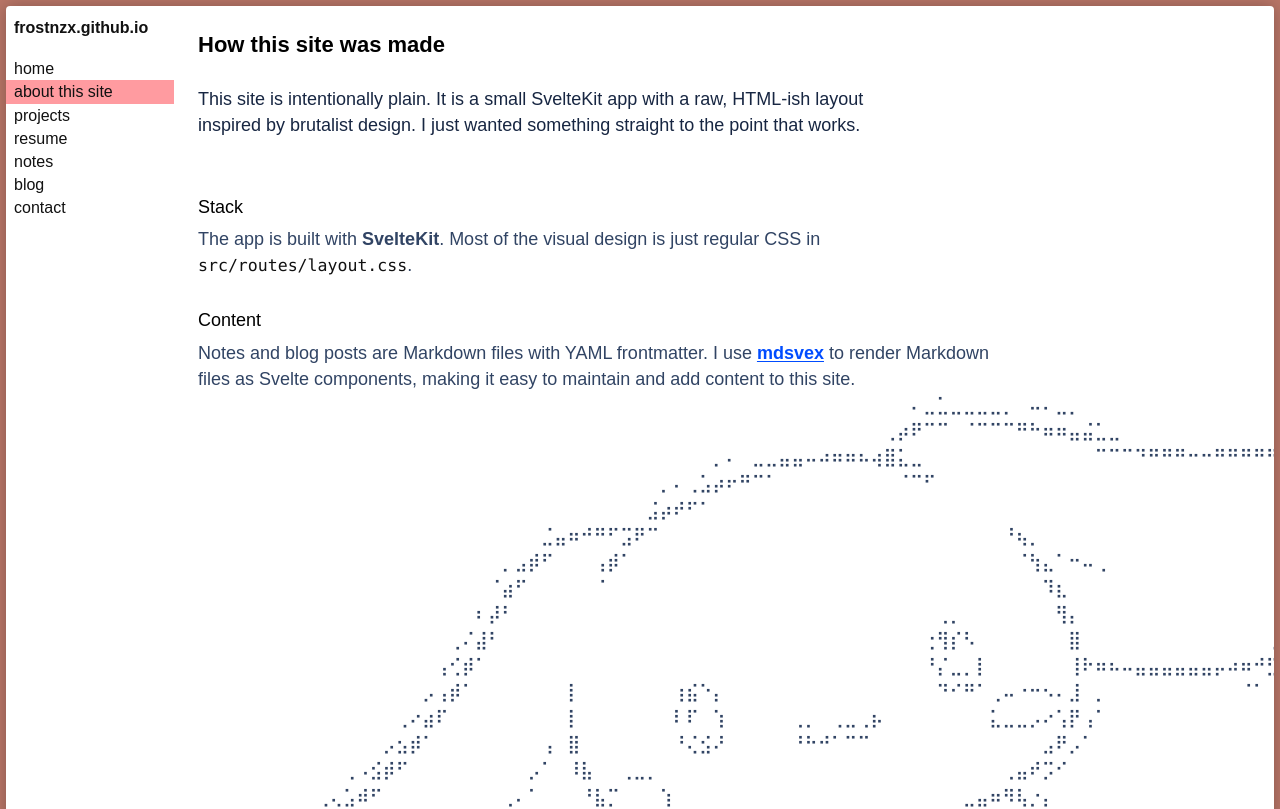
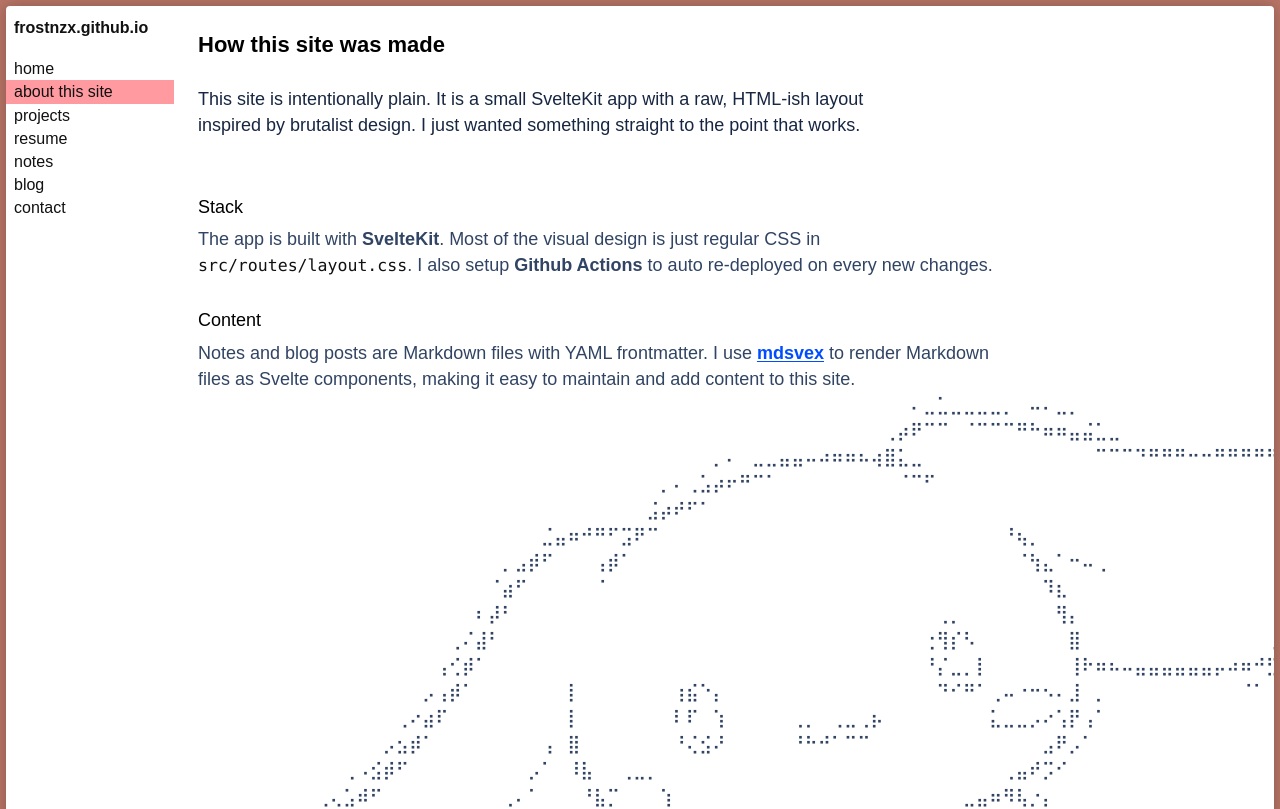
Before and after one commit to frostnzx/blog, a SvelteKit app: page /about in a window 1280 px wide. Shown: the top 809 px of the page. Built offline with nearby package versions, Linux system fonts and the light colour scheme.

Commit message:
fix about page add detail about github actions

```diff
--- a/src/routes/about/+page.svelte
+++ b/src/routes/about/+page.svelte
@@ -11,10 +11,10 @@
 		<h3>Stack</h3>
 		<p>
 			The app is built with <strong>SvelteKit</strong>. Most of the visual design is just regular
-			CSS in <code>src/routes/layout.css</code>.
+			CSS in <code>src/routes/layout.css</code>. I also setup <strong>Github Actions</strong> to auto
+			re-deployed on every new changes.
 		</p>
 	</article>
-
 	<article>
 		<h3>Content</h3>
 		<p>
```
